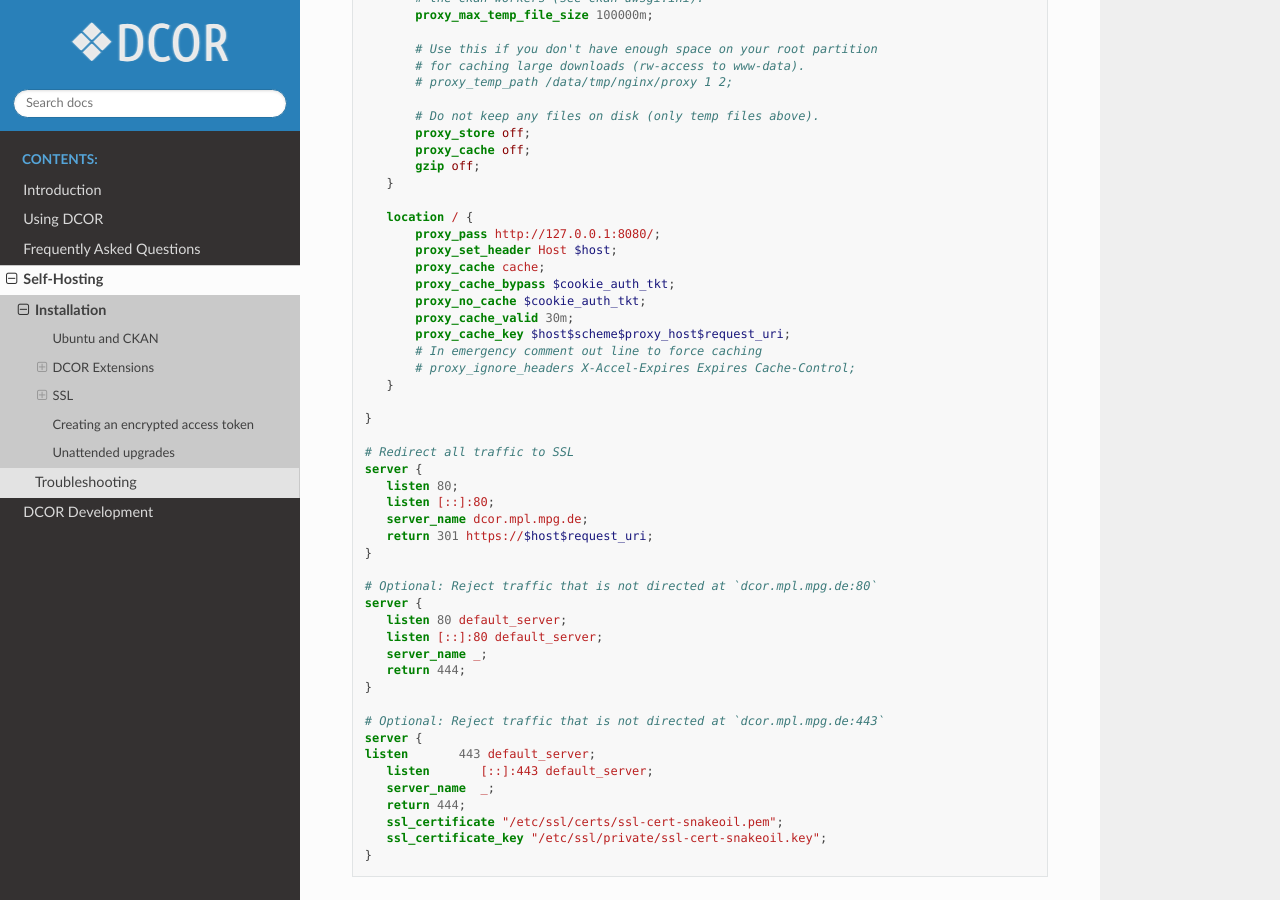
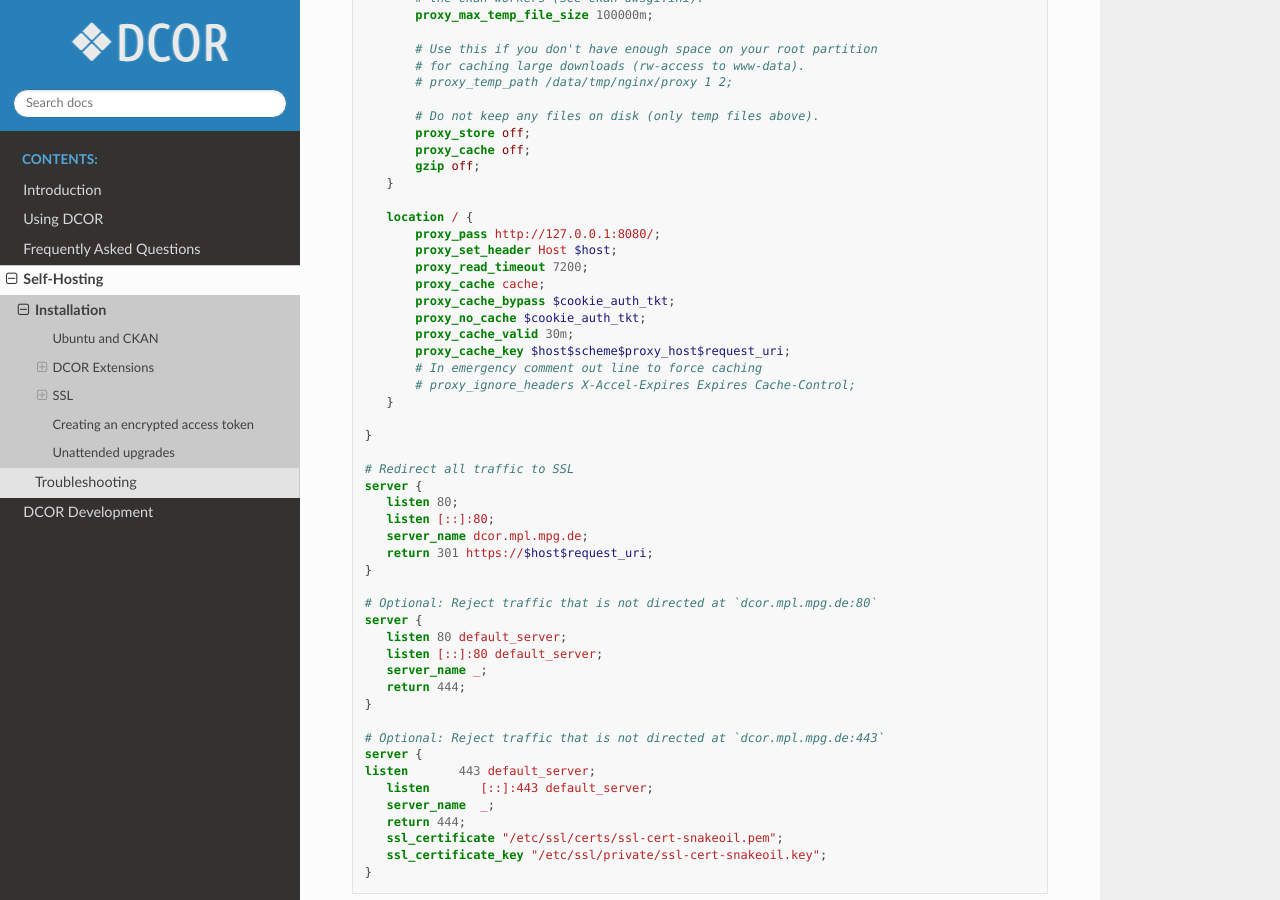
Before and after one commit to DCOR-dev/dcor-docs, a Sphinx documentation site: the page built from docs/sec_self_hosting/installation.rst, in a window 1280 px wide and 900 px high, scrolled down 4752 px. Built offline with Sphinx 7.4.7 and the Read the Docs theme 2.0.0, drawn with Linux system fonts in a browser that asks for light colours.

Commit message:
added proxy timeout

```diff
--- a/docs/sec_self_hosting/nginx_ckan_config.txt
+++ b/docs/sec_self_hosting/nginx_ckan_config.txt
@@ -48,6 +48,7 @@ server {
    location / {
        proxy_pass http://127.0.0.1:8080/;
        proxy_set_header Host $host;
+       proxy_read_timeout 7200;
        proxy_cache cache;
        proxy_cache_bypass $cookie_auth_tkt;
        proxy_no_cache $cookie_auth_tkt;
```
